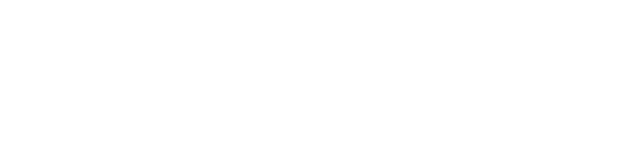
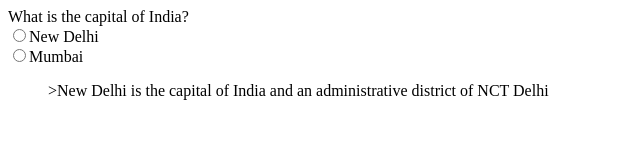
Before and after one commit to acciojob/trivia-Himanshu9425, a website: page main.html in a window 1280 px wide. Shown: the whole page, without its empty margins (0-640 px from the left). Drawn offline with Linux system fonts and the light colour scheme.

Commit message:
created a submission

```diff
--- a/main.html
+++ b/main.html
@@ -8,6 +8,11 @@
 
 <body>
 	<!-- the entire body must be written by student -->
+	<header>What is the capital of India?</header>
+	<input type="radio">New Delhi</input>
+	<br>
+	<input type="radio">Mumbai</input>
+	<blockquote <a href="https://en.wikipedia.org/wiki/New_Delhi"/>>New Delhi is the capital of India and an administrative district of NCT Delhi</blockquote>
     <script type="text/javascript" src="./script.js">
 </script>
 
--- a/styles.css
+++ b/styles.css
@@ -1,2 +1,10 @@
 
 /* Your CSS Code here. */
+blockquote{
+	 Max-width: Around 600px
+ Margin: Approximately 10px
+ Padding: Around 15px
+ Border-left: 8px solid and in green color
+ Background-color: Close to #f8fffe
+ Font-weight: Bold
+}
```
